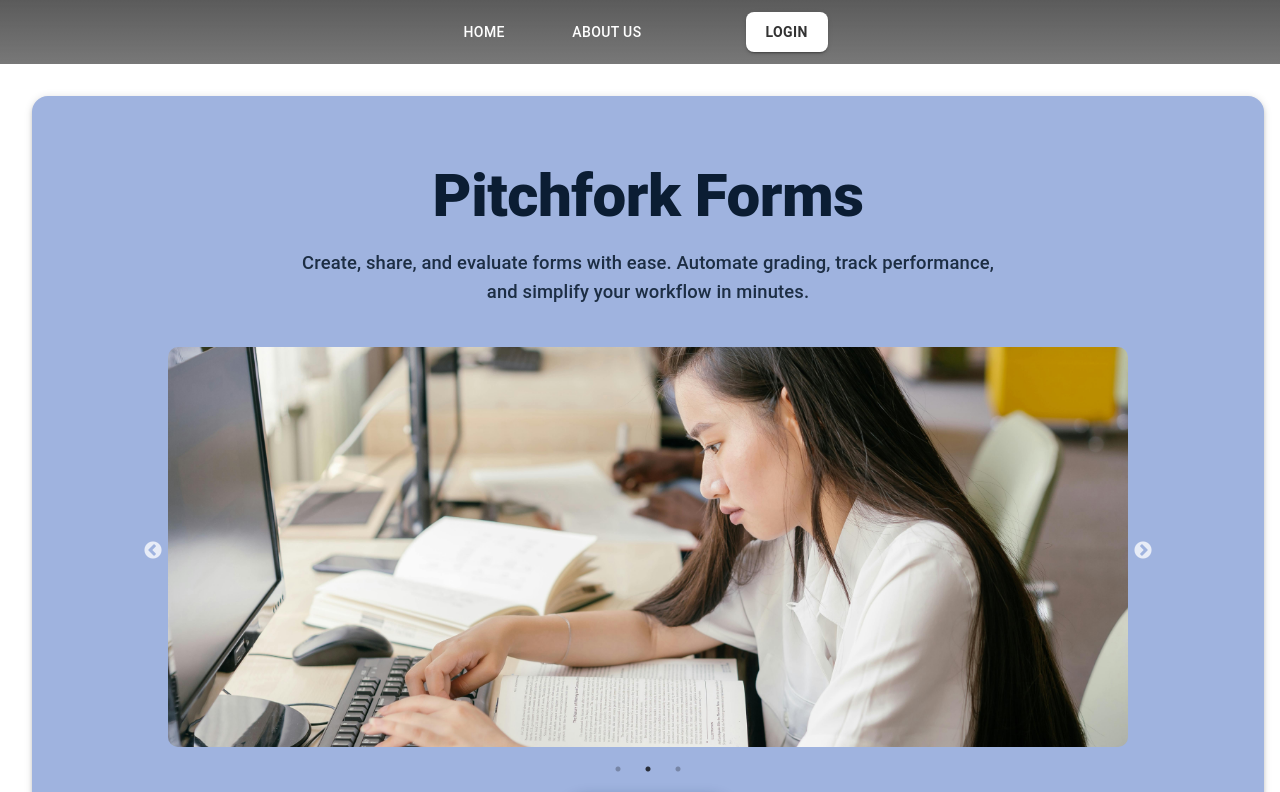
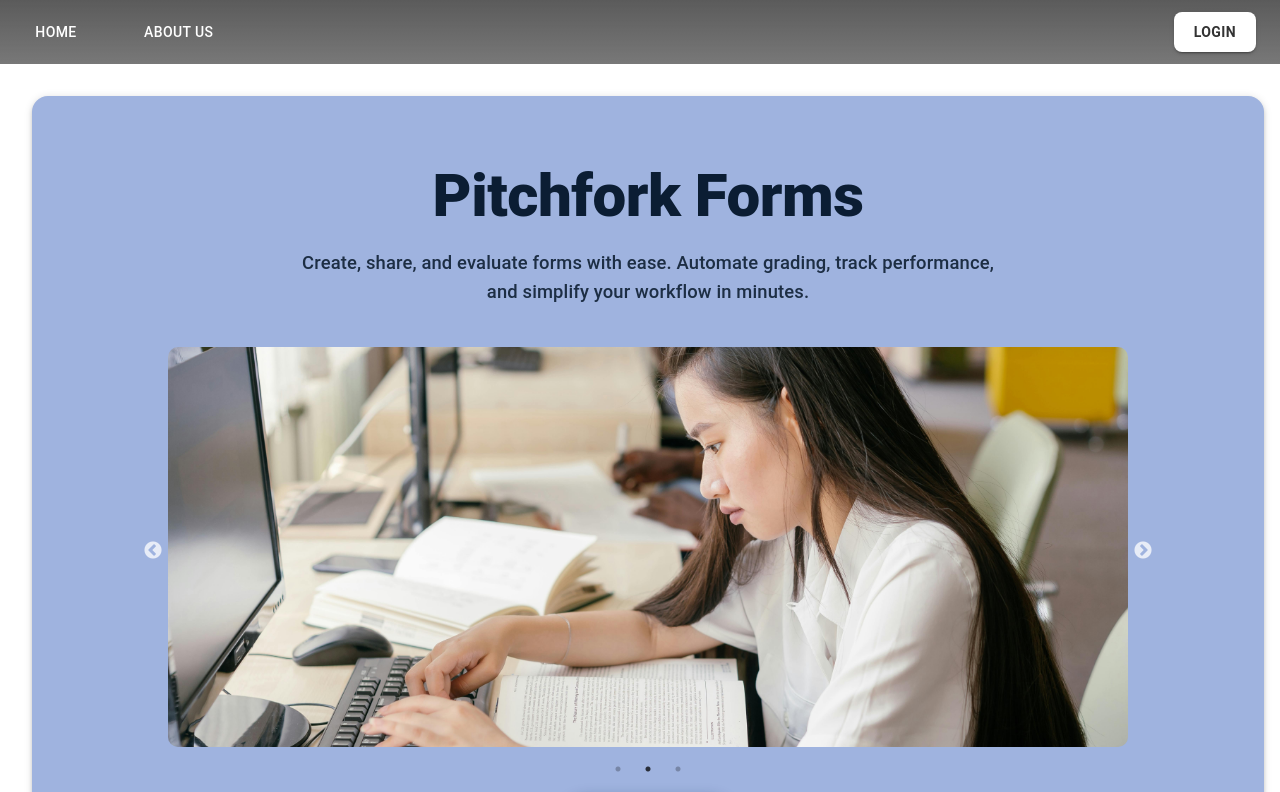
Before and after one commit to getrektgit/pitchforkForms, a React (Vite) app in the folder pitchforkformsfrontend/: page / in a window 1280 px wide. Shown: the top 792 px of the page. Built offline with nearby package versions, Linux system fonts and the light colour scheme.

Commit message:
updated navbar

```diff
--- a/pitchforkformsfrontend/src/Components/Navbar.jsx
+++ b/pitchforkformsfrontend/src/Components/Navbar.jsx
@@ -1,6 +1,24 @@
 import * as React from 'react';
 import { useState, useEffect } from 'react';
-import { AppBar, Toolbar, Box, Avatar, Menu, MenuItem, ListItemIcon, Divider, IconButton, Typography, Tooltip, Button } from '@mui/material';
+import {
+    AppBar,
+    Toolbar,
+    Box,
+    Avatar,
+    Menu,
+    MenuItem,
+    ListItemIcon,
+    Divider,
+    IconButton,
+    Typography,
+    Tooltip,
+    Button,
+    Drawer,
+    List,
+    ListItem,
+    ListItemText
+} from '@mui/material';
+import MenuIcon from '@mui/icons-material/Menu';
 import Logout from '@mui/icons-material/Logout';
 import LoginModal from './LoginModal';
 import { Link, useNavigate } from 'react-router';
@@ -12,9 +30,14 @@ export default function Navbar({ user, onLogout, onLoginSuccess }) {
     if (!user) {
         user = { role: rolesEnum.NOUSER }
     }
+
     const [anchorEl, setAnchorEl] = useState(null);
     const [openLogin, setOpenLogin] = useState(false);
     const [currentUser, setCurrentUser] = useState(null);
+    const [mobileOpen, setMobileOpen] = useState(false);
+
+    const navigate = useNavigate();
+
     const links = [
         { role: rolesEnum.EVERYONE, label: "Home", route: "/" },
         { role: rolesEnum.NOUSER, label: "About us", route: "/about-us" },
@@ -22,9 +45,13 @@ export default function Navbar({ user, onLogout, onLoginSuccess }) {
         { role: rolesEnum.STUDENT, label: "Completed Forms", route: '/completed-forms' },
         { role: rolesEnum.ADMIN, label: "Create Form", route: "/admin/create-form" },
         { role: rolesEnum.ADMIN, label: "Forms", route: "/admin" },
-        { role: rolesEnum.ADMIN, label: "Studens", route: "/admin/all-students" },
-    ]
-    const navigate = useNavigate();
+        { role: rolesEnum.ADMIN, label: "Students", route: "/admin/all-students" },
+    ];
+
+    const handleDrawerToggle = () => {
+        setMobileOpen(!mobileOpen);
+    };
+
     const handleOpenLogin = () => setOpenLogin(true);
     const handleCloseLogin = () => setOpenLogin(false);
 
@@ -41,7 +68,7 @@ export default function Navbar({ user, onLogout, onLoginSuccess }) {
 
     const handleLogoutClick = () => {
         try {
-            axios.post('/auth/logout', {}, { withCredentials: true })
+            axios.post('/auth/logout', {}, { withCredentials: true });
         } catch (error) {
             console.error("Error during logout:", error);
         }
@@ -60,6 +87,22 @@ export default function Navbar({ user, onLogout, onLoginSuccess }) {
         }
     }, []);
 
+    const drawer = (
+        <Box onClick={handleDrawerToggle} sx={{ textAlign: 'center' }}>
+            <Typography variant="h6" sx={{ my: 2 }}>
+                Menu
+            </Typography>
+            <Divider />
+            <List>
+                {links.filter(link => link.role === user.role || link.role === "everyone").map((link) => (
+                    <ListItem button key={link.label} onClick={() => navigate(link.route)}>
+                        <ListItemText primary={link.label} />
+                    </ListItem>
+                ))}
+            </List>
+        </Box>
+    );
+
     return (
         <>
             <AppBar
@@ -71,16 +114,29 @@ export default function Navbar({ user, onLogout, onLoginSuccess }) {
                     zIndex: 1100,
                 }}
             >
-                <Toolbar sx={{ display: 'flex', justifyContent: 'center', alignItems: 'center', px: 3 }}>
-                    <Box sx={{ display: 'flex', alignItems: 'center', gap: '3rem' }}>
-                        {
-                            links.filter(link => link.role === user.role || link.role === "everyone").map((link) => (
-                                <Link to={link.route}>
+                <Toolbar sx={{ display: 'flex', justifyContent: 'space-between', alignItems: 'center', px: 3 }}>
+                    {/* Hamburger ikon mobilra */}
+                    <IconButton
+                        color="inherit"
+                        aria-label="open drawer"
+                        edge="start"
+                        onClick={handleDrawerToggle}
+                        sx={{ display: { xs: 'block', md: 'none' } }}
+                    >
+                        <MenuIcon />
+                    </IconButton>
+
+                    {/* Linkek desktop nézetben */}
+                    <Box sx={{ display: { xs: 'none', md: 'flex' }, alignItems: 'center', gap: '3rem' }}>
+                        {links.filter(link => link.role === user.role || link.role === "everyone").map((link) => (
+                            <Link to={link.route} key={link.label}>
                                 <Button sx={{ color: 'white' }}>{link.label}</Button>
                             </Link>
-                            ))
-                        }
-                        <Box sx={{ display: 'flex', alignItems: 'center', gap: 2, marginLeft: '3rem' }}>
+                        ))}
+                    </Box>
+
+                    {/* Jobb oldali rész (login/avatar) */}
+                    <Box sx={{ display: 'flex', alignItems: 'center', gap: 2 }}>
                         {currentUser ? (
                             <>
                                 <Typography
@@ -114,12 +170,31 @@ export default function Navbar({ user, onLogout, onLoginSuccess }) {
                             </Button>
                         )}
                     </Box>
-                    </Box>
                 </Toolbar>
             </AppBar>
 
+            {/* Drawer mobil nézetben */}
+            <Box component="nav">
+                <Drawer
+                    anchor="left"
+                    open={mobileOpen}
+                    onClose={handleDrawerToggle}
+                    ModalProps={{
+                        keepMounted: true,
+                    }}
+                    sx={{
+                        display: { xs: 'block', md: 'none' },
+                        '& .MuiDrawer-paper': { boxSizing: 'border-box', width: 250 },
+                    }}
+                >
+                    {drawer}
+                </Drawer>
+            </Box>
+
+            {/* Hely fenntartása az AppBar miatt */}
             <Box sx={{ height: 64 }} />
 
+            {/* Profil menü */}
             <Menu
                 anchorEl={anchorEl}
                 open={open}
@@ -164,6 +239,7 @@ export default function Navbar({ user, onLogout, onLoginSuccess }) {
                 </MenuItem>
             </Menu>
 
+            {/* Login Modal */}
             <LoginModal open={openLogin} handleClose={handleCloseLogin} onLoginSuccess={handleLoginSuccess} />
         </>
     );
```
Lines whose indentation alone changed are shown as unchanged.
